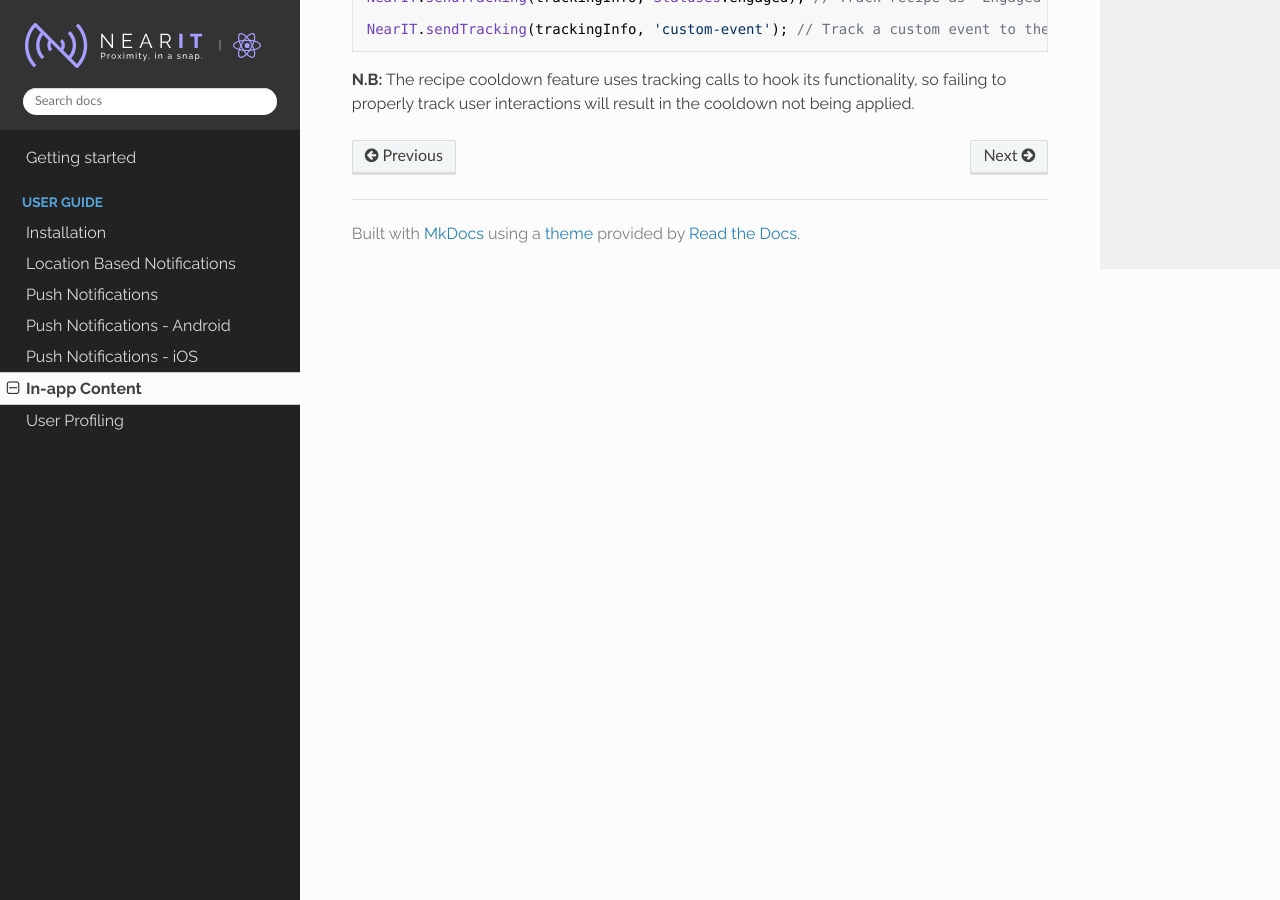
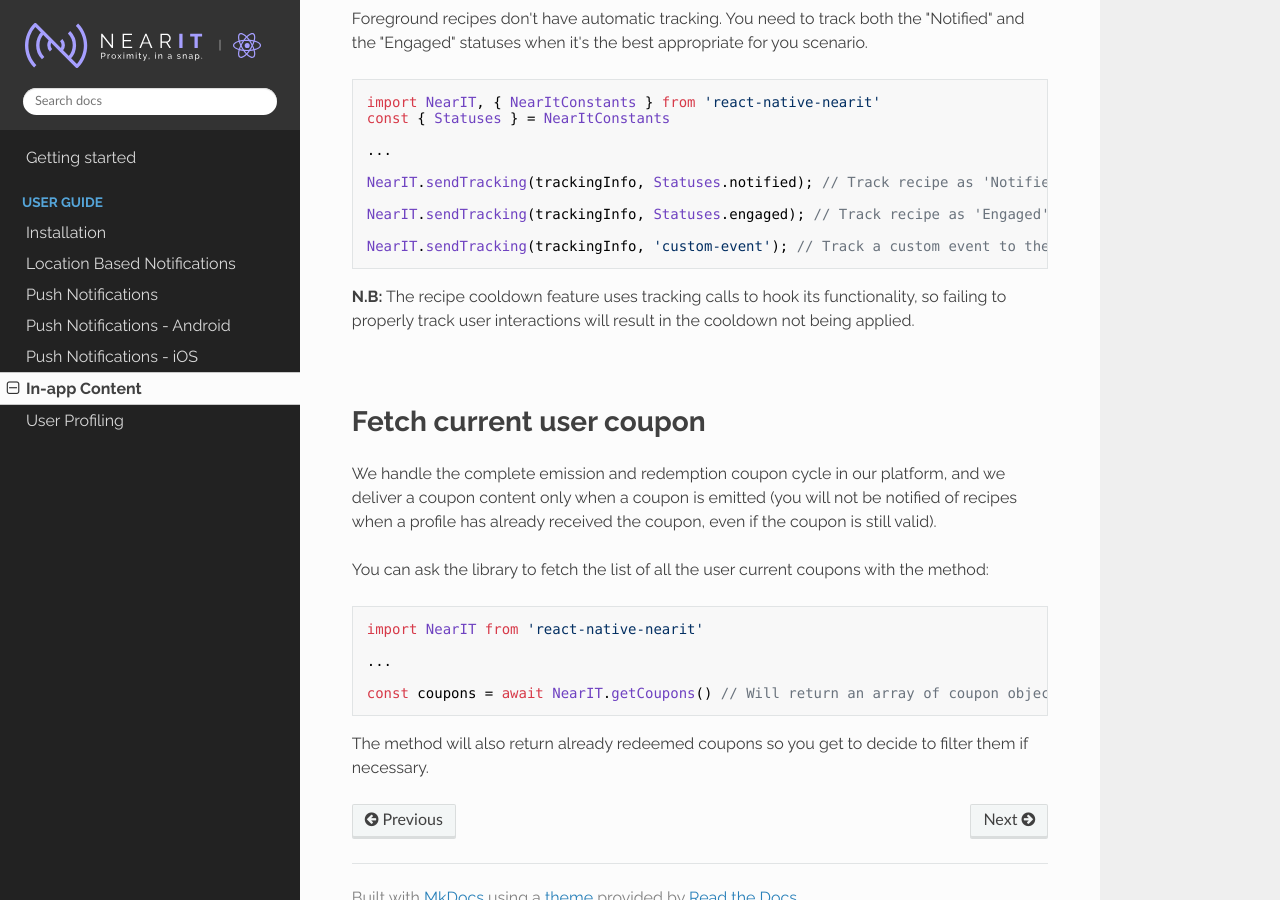
Before and after one commit to nearit/React-Native-SDK, an MkDocs documentation site: the page built from docs/in-app-content.md, in a window 1280 px wide and 900 px high, scrolled down 2955 px. Built offline with MkDocs 1.6.1, drawn with Linux system fonts in a browser that asks for light colours; nearby versions of some CDN libraries; old or Windows-style settings are respelled for this version of MkDocs; some of the changed text lies outside the part shown.

Commit message:
docs(Coupons): Add docs for `Coupon` feature

````diff
--- a/docs/in-app-content.md
+++ b/docs/in-app-content.md
@@ -43,6 +43,7 @@
 | Value     | Description |
 |-----------|-------------|
 | `Events.SimpleNotification` | A NearIT simple notification |
+| `Events.Coupon` | A NearIT notification with Coupon |
 | `Events.CustomJson` | A NearIT Custom JSON |
 | `Events.PermissionStatus` | A message indicating the state (`Granted` or `Denied`) of a permission |
 
@@ -53,6 +54,13 @@
 | Field    | Description |
 |----------|-------------|
 | `EventContent.message` | The `body` of the NearIT simple notification |
+
+- For `Events.Coupon`
+
+| Field    | Description |
+|----------|-------------|
+| `EventContent.message` | The `body` of the NearIT simple notification |
+| `EventContent.coupon` | The `coupon` object sent with the notification |
 
 - For `Events.CustomJson`
 
@@ -113,3 +121,21 @@
 ```
 
 **N.B:** The recipe cooldown feature uses tracking calls to hook its functionality, so failing to properly track user interactions will result in the cooldown not being applied.
+
+<br>
+
+# Fetch current user coupon
+
+We handle the complete emission and redemption coupon cycle in our platform, and we deliver a coupon content only when a coupon is emitted (you will not be notified of recipes when a profile has already received the coupon, even if the coupon is still valid).
+
+You can ask the library to fetch the list of all the user current coupons with the method:
+
+```js
+import NearIT from 'react-native-nearit'
+
+...
+
+const coupons = await NearIT.getCoupons() // Will return an array of coupon objects
+```
+
+The method will also return already redeemed coupons so you get to decide to filter them if necessary.
````
